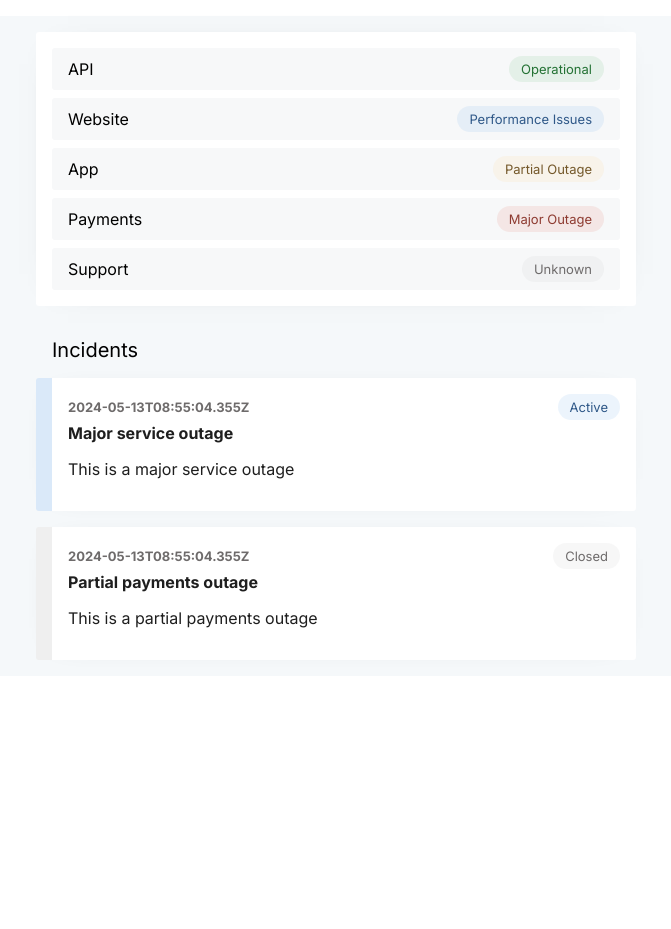
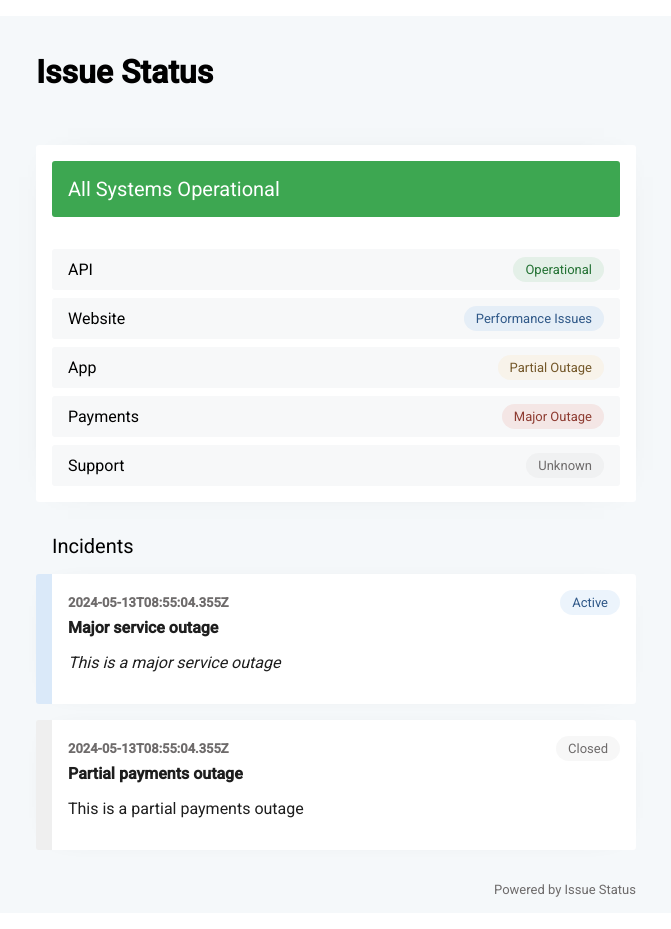
Before and after one commit to tadhglewis/issue-status, a Next.js app: page / in a window 1280 px wide. Shown: the whole page, without its empty margins (304-975 px from the left). Before the commit the page ends 800 px from the top, so only its background shows below. Built offline with nearby package versions, Linux system fonts and the light colour scheme.

Commit message:
Add most design

```diff
--- a/src/api/client.tsx
+++ b/src/api/client.tsx
@@ -1,7 +1,7 @@
 "use client";
 
 import { staticProvider } from "@/providers/static";
-import { ComponentType, Data, IncidentType, Provider } from "./types";
+import { Data } from "./types";
 import { ReactNode, createContext, useContext } from "react";
 
 const DataContext = createContext<Data | undefined>(undefined);
--- a/src/app/components/Footer.tsx
+++ b/src/app/components/Footer.tsx
@@ -0,0 +1,31 @@
+import styled from "styled-components";
+
+const Box = styled.div`
+  display: flex;
+  flex-direction: column;
+`;
+
+const Link = styled.a`
+  color: #6e6b6b;
+  font-size: 13px;
+  text-decoration: none;
+  transition: 0.3s;
+  display: block;
+  align-self: end;
+
+  :hover {
+    opacity: 0.9;
+  }
+`;
+
+export const Footer = () => (
+  <Box>
+    <Link
+      rel="noopener"
+      target="_blank"
+      href="https://github.com/tadhglewis/issue-status"
+    >
+      Powered by Issue Status
+    </Link>
+  </Box>
+);
--- a/src/app/components/Header.tsx
+++ b/src/app/components/Header.tsx
@@ -0,0 +1 @@
+export const Header = () => <h1>Issue Status</h1>;
--- a/src/app/components/components/Components.tsx
+++ b/src/app/components/components/Components.tsx
@@ -4,6 +4,7 @@
 import { useData } from "@/api/client";
 import { Component } from "./Component";
 import styled from "styled-components";
+import { Status } from "./Status";
 
 const Card = styled.div`
   box-shadow: 0px 0px 33px -32px rgba(0, 0, 0, 0.75);
@@ -17,6 +18,7 @@ export const Components = () => {
 
   return (
     <Card>
+      <Status />
       {components.map((component) => (
         <Component key={component.id} {...component} />
       ))}
--- /dev/null
+++ b/src/app/components/components/Status.tsx
@@ -0,0 +1,26 @@
+import styled from "styled-components";
+
+const Background = styled.div`
+  background-color: rgb(61, 167, 81); //#b1b1b1;
+  color: white;
+  padding: 16px;
+  border-radius: 3px;
+  margin-bottom: 32px;
+  display: flex;
+  justify-content: space-between;
+  align-items: center;
+  flex-wrap: wrap;
+  transition: 0.3s;
+`;
+
+const Title = styled.h2`
+  font-size: 20px;
+  margin: 0;
+  font-weight: normal;
+`;
+
+export const Status = () => (
+  <Background>
+    <Title>All Systems Operational</Title>
+  </Background>
+);
--- a/src/app/layout.tsx
+++ b/src/app/layout.tsx
@@ -5,9 +5,9 @@ import { DataProvider } from "@/api/client";
 import { StyledComponentsRegistry } from "@/lib/registry";
 import type { Metadata } from "next";
 import styled from "styled-components";
-import { Inter } from "next/font/google";
+import { Roboto } from "next/font/google";
 
-const inter = Inter({ subsets: ["latin"] });
+const inter = Roboto({ weight: ["400", "500"], subsets: ["latin"] });
 
 // TODO ??
 // export const metadata: Metadata = {
--- a/src/app/page.tsx
+++ b/src/app/page.tsx
@@ -4,6 +4,8 @@
 import styled from "styled-components";
 import { Components } from "./components/components/Components";
 import { Incidents } from "./components/incidents/Incidents";
+import { Header } from "./components/Header";
+import { Footer } from "./components/Footer";
 
 const Stack = styled.div`
   display: flex;
@@ -15,8 +17,10 @@ const Stack = styled.div`
 export default function Home() {
   return (
     <Stack>
+      <Header />
       <Components />
       <Incidents />
+      <Footer />
     </Stack>
   );
 }
--- a/src/providers/static.ts
+++ b/src/providers/static.ts
@@ -32,7 +32,7 @@ export const staticProvider: Provider = {
     {
       id: "1",
       title: "Major service outage",
-      description: "This is a major service outage",
+      description: "_This is a major service outage_",
       createdAt: "2024-05-13T08:55:04.355Z",
       active: true,
     },
```
